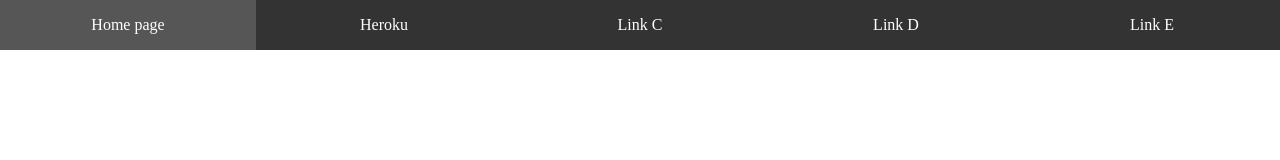
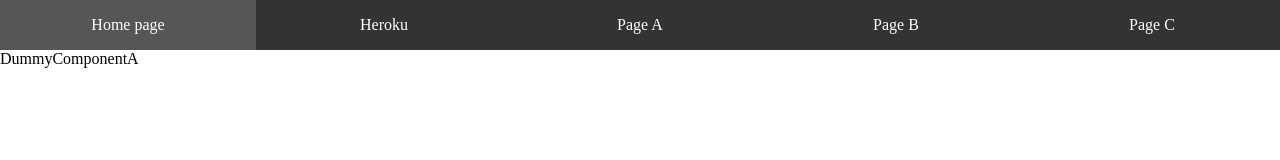
Before and after one commit to duxard/tmp_react_20200204, a React (Create React App) app: page /dummya in a window 1280 px wide. Shown: the top 160 px of the page. Built offline with nearby package versions, Linux system fonts and the light colour scheme; the HTML template or start-up script is replaced by a standard one.

Commit message:
add some dummy components

```diff
--- a/src/App.js
+++ b/src/App.js
@@ -1,13 +1,17 @@
 import React from "react";
 import HerokuList from "./components/HerokuList/HerokuList";
-import "./app.css";
 import Navbar from "./components/Navbar/Navbar";
 import HomePage from "./components/HomePage/HomePage";
+import DummyComponentA from "./components/DummyComponentA/DummyComponentA";
+import DummyComponentB from "./components/DummyComponentB/DummyComponentB";
+import DummyComponentC from "./components/DummyComponentC/DummyComponentC";
 import {
   BrowserRouter as Router,
   Switch,
   Route
 } from "react-router-dom";
+
+import "./app.css";
 
 const App = () => {
   return (
@@ -17,6 +21,9 @@ const App = () => {
         <Switch>
           <Route exact path='/' component={HomePage} />
           <Route path='/heroku' component={HerokuList} />
+          <Route path='/dummya' component={DummyComponentA} />
+          <Route path='/dummyb' component={DummyComponentB} />
+          <Route path='/dummyc' component={DummyComponentC} />
         </Switch>
       </div>
     </Router>
--- /dev/null
+++ b/src/components/DummyComponentA/DummyComponentA.js
@@ -0,0 +1,9 @@
+import React from "react";
+
+const DummyComponentA = () => {
+  return (
+    <div>DummyComponentA</div>
+  );
+};
+
+export default DummyComponentA;
--- /dev/null
+++ b/src/components/DummyComponentB/DummyComponentB.js
@@ -0,0 +1,9 @@
+import React from "react";
+
+const DummyComponentB = () => {
+  return (
+    <div>DummyComponentB</div>
+  );
+};
+
+export default DummyComponentB;
--- /dev/null
+++ b/src/components/DummyComponentC/DummyComponentC.js
@@ -0,0 +1,9 @@
+import React from "react";
+
+const DummyComponentC = () => {
+  return (
+    <div>DummyComponentC</div>
+  );
+};
+
+export default DummyComponentC;
--- a/src/components/Navbar/Navbar.js
+++ b/src/components/Navbar/Navbar.js
@@ -11,9 +11,9 @@ const Navbar = () => {
       <ul className="navbar-main">
         <li><NavLink to="/">Home page</NavLink></li>
         <li><NavLink to="/heroku">Heroku</NavLink></li>
-        <li><NavLink to="#">Link C</NavLink></li>
-        <li><NavLink to="#">Link D</NavLink></li>
-        <li><NavLink to="#">Link E</NavLink></li>
+        <li><NavLink to="/dummya">Page A</NavLink></li>
+        <li><NavLink to="/dummyb">Page B</NavLink></li>
+        <li><NavLink to="/dummyc">Page C</NavLink></li>
       </ul>
     </nav>
    </div>
```
